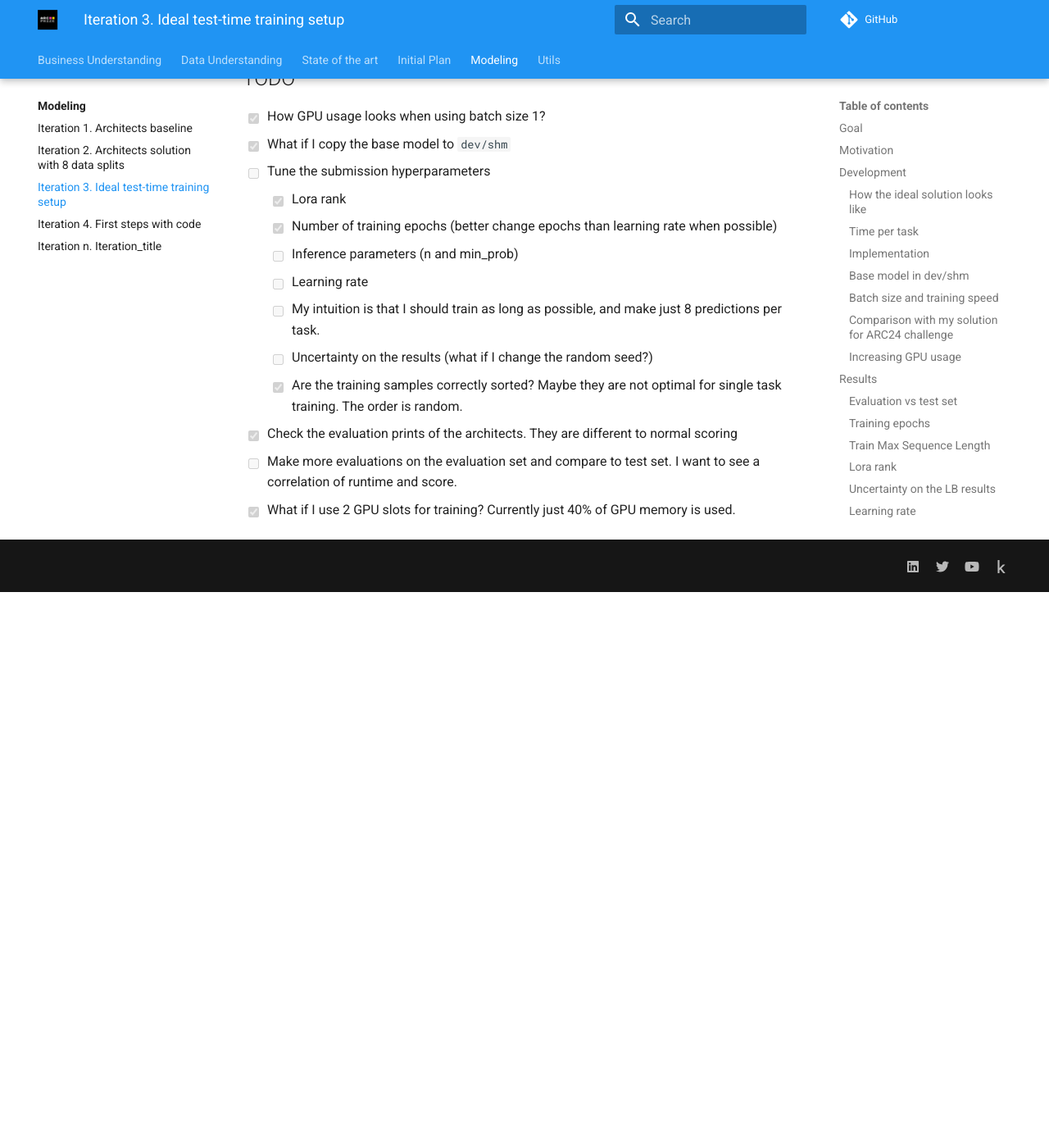
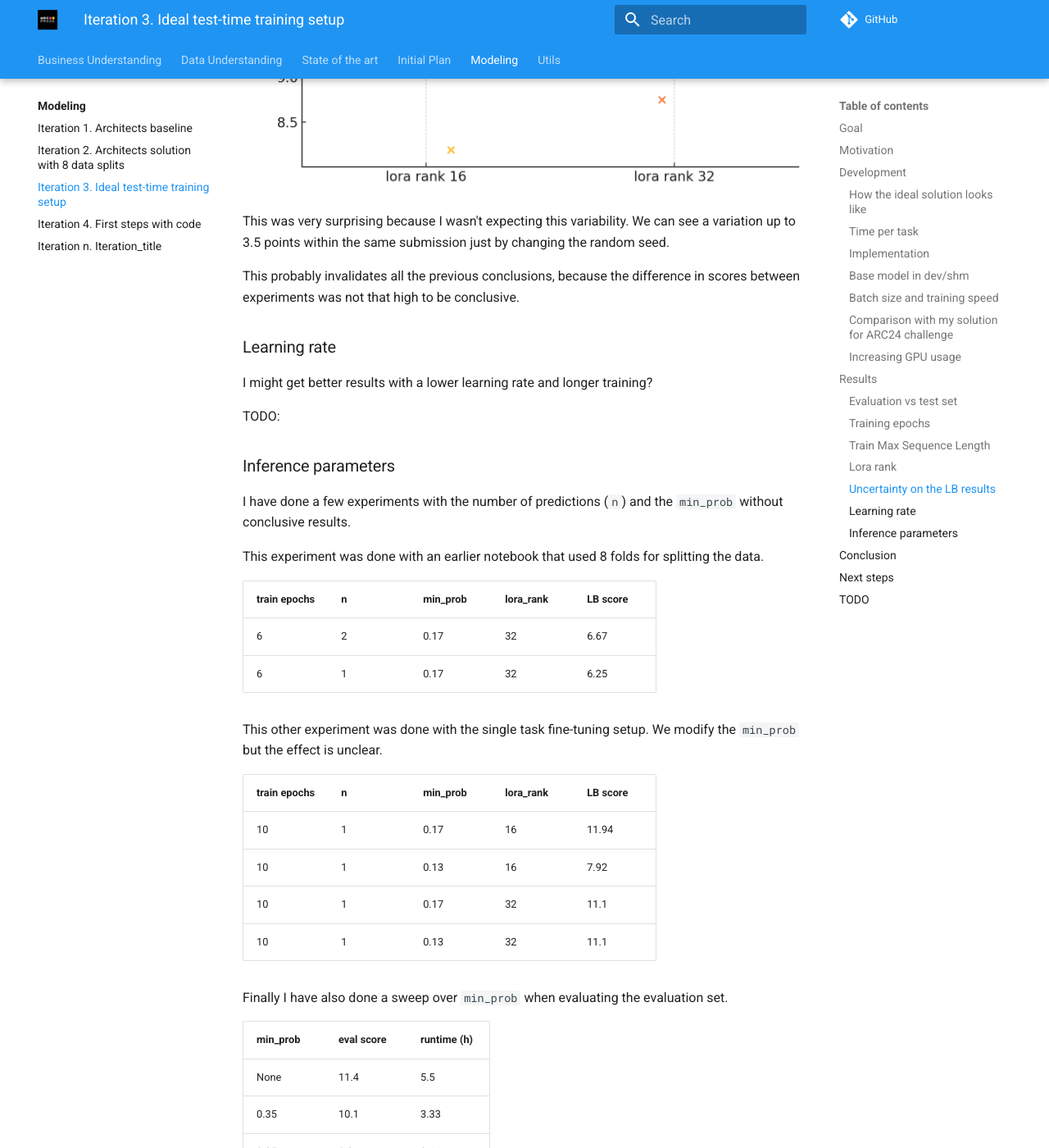
Before and after one commit to ironbar/arc25, an MkDocs documentation site: the page built from docs/modeling/Iteration_03_ideal_test_time_training.md, in a window 1280 px wide and 1400 px high, scrolled down 5166 px. Shown: the whole window at 82% size. Built offline with MkDocs 1.6.1 and Material for MkDocs 9.7.7, drawn with Linux system fonts in a browser that asks for light colours; comment, search, counter and statistics services are not loaded; before the commit the page ends 5888 px from its top, so only the background shows below that; some of the changed text lies outside the part shown.

Commit message:
added results

```diff
--- a/docs/modeling/Iteration_03_ideal_test_time_training.md
+++ b/docs/modeling/Iteration_03_ideal_test_time_training.md
@@ -102,13 +102,49 @@ It might seem that using a bigger lora rank is beneficial.
 
 Let's submit the same configuration, just changing the random seed.
 
-TODO:
+![uncertainty](res/2025-05-02-07-40-01.png)
+
+This was very surprising because I wasn't expecting this variability. We can see a variation up to 3.5
+points within the same submission just by changing the random seed.
+
+This probably invalidates all the previous conclusions, because the difference in scores between
+experiments was not that high to be conclusive.
 
 ### Learning rate
 
 I might get better results with a lower learning rate and longer training?
 
 TODO:
+
+### Inference parameters
+
+I have done a few experiments with the number of predictions (`n`) and the `min_prob` without conclusive results.
+
+This experiment was done with an earlier notebook that used 8 folds for splitting the data.
+
+| train epochs | n | min_prob | lora_rank | LB score |
+|--------------|---|----------|-----------|----------|
+| 6            | 2 | 0.17     | 32        | 6.67     |
+| 6            | 1 | 0.17     | 32        | 6.25     |
+
+This other experiment was done with the single task fine-tuning setup. We modify the `min_prob` but the effect is unclear.
+
+| train epochs | n | min_prob | lora_rank | LB score |
+|--------------|---|----------|-----------|----------|
+| 10           | 1 | 0.17     | 16        | 11.94    |
+| 10           | 1 | 0.13     | 16        | 7.92     |
+| 10           | 1 | 0.17     | 32        | 11.1     |
+| 10           | 1 | 0.13     | 32        | 11.1     |
+
+Finally I have also done a sweep over `min_prob` when evaluating the evaluation set.
+
+| min_prob | eval score | runtime (h) |
+|----------|------------|-------------|
+| None     | 11.4       | 5.5         |
+| 0.35     | 10.1       | 3.33        |
+| 0.25     | 9.3        | 3.66        |
+| 0.17     | 10.1       | 4.1         |
+| 0.10     | 10.7       | 5.5         |
 
 ## Conclusion
 
@@ -121,7 +157,7 @@ TODO:
 - [ ] Tune the submission hyperparameters
   - [x] Lora rank
   - [x] Number of training epochs (better change epochs than learning rate when possible)
-  - [ ] Inference parameters (n and min_prob)
+  - [x] Inference parameters (n and min_prob)
   - [ ] Learning rate
   - [ ] My intuition is that I should train as long as possible, and make just 8 predictions per task.
   - [ ] Uncertainty on the results (what if I change the random seed?)
```
Also changed, not shown: docs/modeling/res/2025-05-02-07-40-01.png (added).
